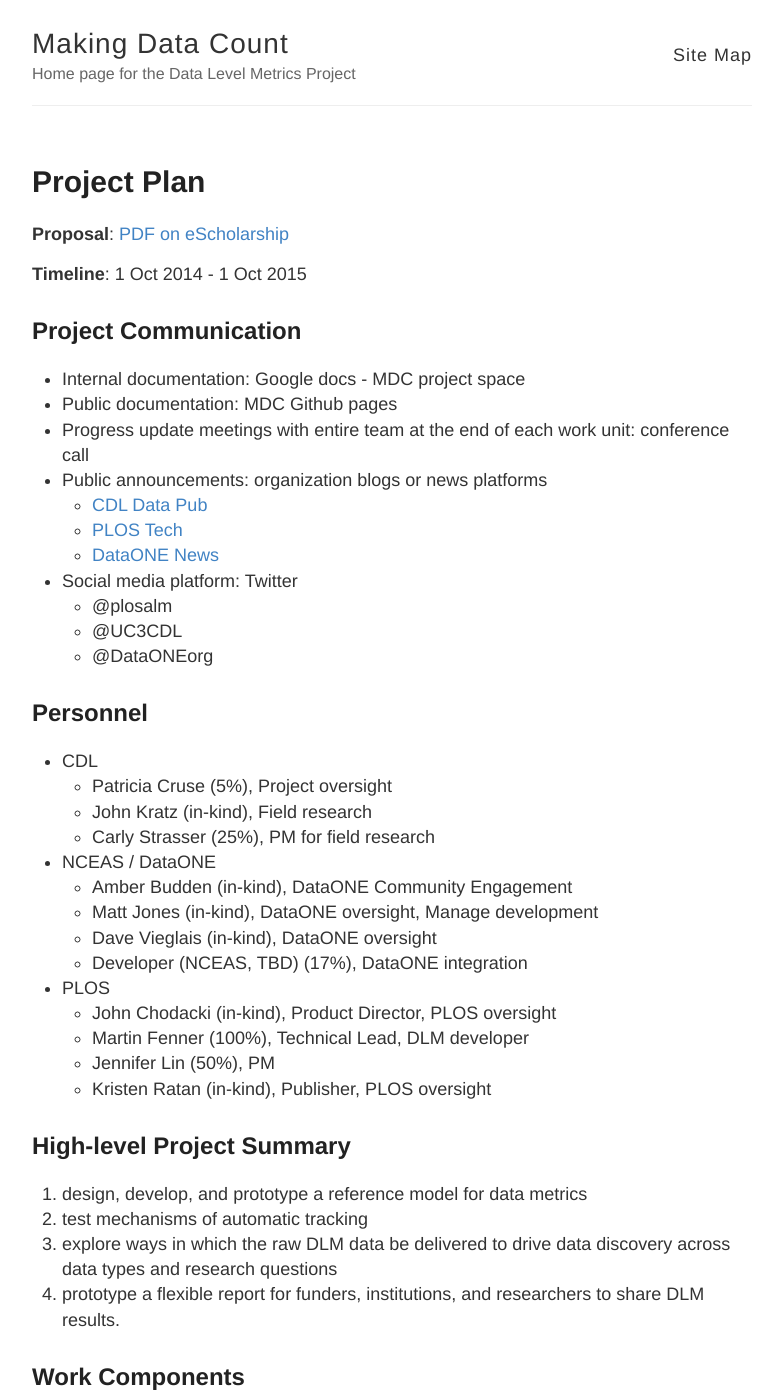
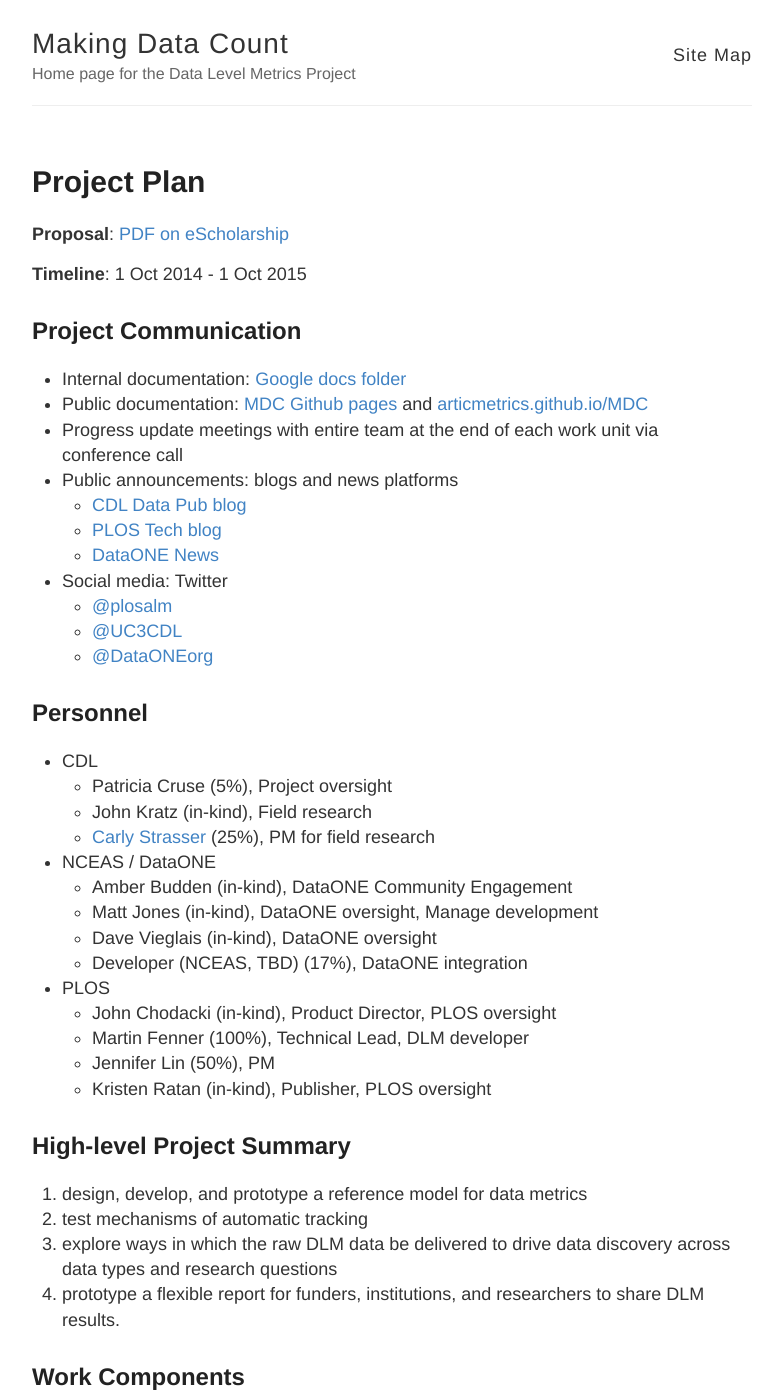
Before and after one commit to lagotto/MDC, a Jekyll site: the page built from project-plan.md, in a window 1280 px wide and 1400 px high. Shown: the whole window, without its empty margins (248-1031 px from the left). Built offline with Jekyll 4.4.1, drawn with Linux system fonts in a browser that asks for light colours; some of the changed text lies outside the part shown.

Commit message:
update index project plan

```diff
--- a/index.html
+++ b/index.html
@@ -17,6 +17,8 @@
 -->
 
 <em> Website for the Making Data Count Project to develop Data-Level Metrics</em>
+We will design and develop metrics that track and measure data use, i.e. “data-level metrics” (DLMs). DLMs are a multi-dimensional suite of indicators, measuring the broad range of activity surrounding the reach and use of data as a research output.
+
 
 <h2>Pages</h2>
 <ul>
--- a/project-plan.md
+++ b/project-plan.md
@@ -10,24 +10,24 @@
 
 ## Project Communication
 
-* Internal documentation: Google docs - MDC project space
-* Public documentation: MDC Github pages
-* Progress update meetings with entire team at the end of each work unit: conference call
-* Public announcements: organization blogs or news platforms
-  * [CDL Data Pub](http://datapub.cdlib.org)
-  * [PLOS Tech](http://blogs.plos.org/tech)
+* Internal documentation: [Google docs folder](https://drive.google.com/#folders/0Bwq_OgwoRF1AekZaTkRwNUlUd3M)
+* Public documentation: [MDC Github pages](http://github.com/articlemetrics/MDC) and [articmetrics.github.io/MDC](http://articlemetrics.github.io/MDC)
+* Progress update meetings with entire team at the end of each work unit via conference call
+* Public announcements: blogs and news platforms
+  * [CDL Data Pub blog](http://datapub.cdlib.org)
+  * [PLOS Tech blog](http://blogs.plos.org/tech)
   * [DataONE News](https://www.dataone.org/news)
-* Social media platform: Twitter
-  * @plosalm
-  * @UC3CDL
-  * @DataONEorg
+* Social media: Twitter
+  * [@plosalm](http://twitter.com/plosalm)
+  * [@UC3CDL](http://twitter.com/UC3CDL)
+  * [@DataONEorg](http://twitter.com/DataONEorg)
 
 ## Personnel
 
 * CDL
   * Patricia Cruse (5%), Project oversight
   * John Kratz (in-kind), Field research
-  * Carly Strasser (25%), PM for field research
+  * [Carly Strasser](http://carlystrasser.net) (25%), PM for field research
 * NCEAS / DataONE
   * Amber Budden (in-kind), DataONE Community Engagement
   * Matt Jones (in-kind), DataONE oversight, Manage development
@@ -37,7 +37,7 @@
   * John Chodacki (in-kind), Product Director, PLOS oversight
   * Martin Fenner (100%), Technical Lead, DLM developer
   * Jennifer Lin (50%), PM
-  * Kristen Ratan (in-kind), Publisher,  PLOS oversight
+  * Kristen Ratan (in-kind), Publisher, PLOS oversight
 
 
 ## High-level Project Summary
```
Also changed, not shown: other parts of project-plan.md (+4 -4 lines).
